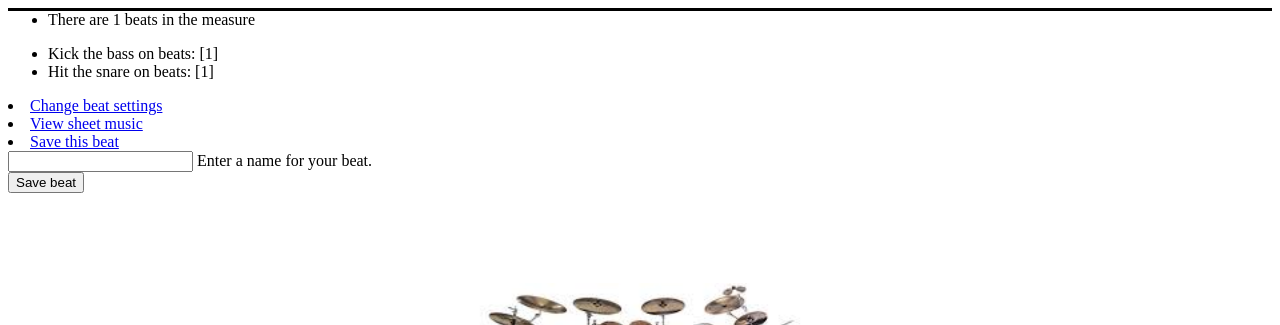
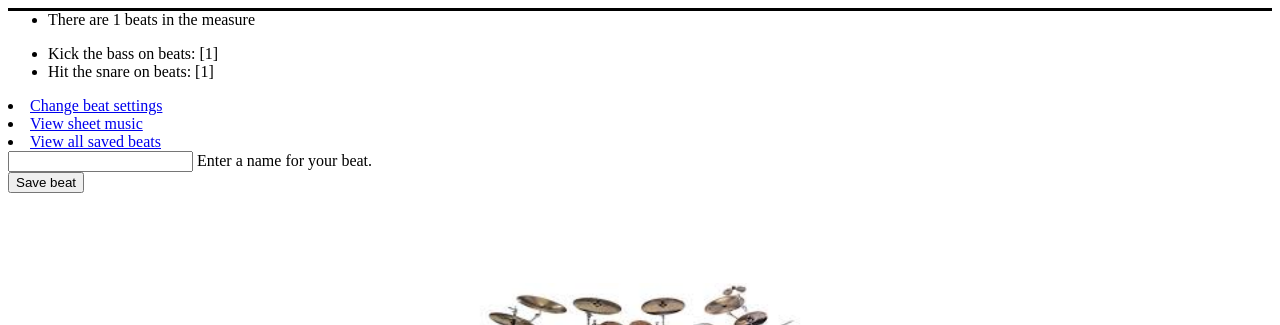
Before and after one commit to gideongrossman/Random_Beats_by_Gideon_Grossman, a Django app: page /polls/beats/1/ in a window 1280 px wide. Shown: the top 325 px of the page. Run offline with Django 3.2, Linux system fonts and the light colour scheme; data comes from the database, SQL or seed files in the repository; both versions use the stored data as it was after the commit.

Commit message:
Enable deleting a beat or all beats

```diff
--- a/polls/beat_generator.py
+++ b/polls/beat_generator.py
@@ -8,7 +8,7 @@ def GenerateBeat(number_of_beats_in_measure):
     number_of_bass_kicks = randint(1,int(number_of_beats_in_measure))
     beats_to_hit_the_snare = json.dumps(ChooseBeatsToHitDrum(number_of_snare_hits, int(number_of_beats_in_measure)))
     beats_to_kick_the_bass = json.dumps(ChooseBeatsToHitDrum(number_of_bass_kicks, int(number_of_beats_in_measure)))
-    new_beat = Beat(snare_hits = beats_to_hit_the_snare, bass_kicks = beats_to_kick_the_bass)
+    new_beat = Beat(beat_name = "not named", snare_hits = beats_to_hit_the_snare, bass_kicks = beats_to_kick_the_bass)
     new_beat.save()
     #sheet_music_generator.GenerateSheetMusicImage()
     return new_beat
--- a/polls/templates/polls/beat_detail.html
+++ b/polls/templates/polls/beat_detail.html
@@ -6,3 +6,5 @@ This page will display the beat corresponding to the request id.
 <h1>{{beat.beat_name}}</h1>
 <h2>Kick the bass drum on beats {{beat.bass_kicks}}</h2>
 <h2>Hit the snare drum on beats {{beat.snare_hits}}</h2>
+
+<h3><a href="{%url 'polls:delete_beat' beat.id%}">Delete the beat</a><h3>
--- a/polls/templates/polls/beat_index.html
+++ b/polls/templates/polls/beat_index.html
@@ -9,3 +9,4 @@
 {%endif%}
 
 <li><a href="{% url 'polls:beat_settings' %}">Create another beat</a></li>
+<li><a href="{% url 'polls:delete_all_beats' %}">Delete all beats</a></li>
--- a/polls/templates/polls/beats.html
+++ b/polls/templates/polls/beats.html
@@ -15,8 +15,7 @@
 
 <li> <a href="{% url 'polls:beat_settings' %}">Change beat settings</a></li>
 <li><a href="{% url 'polls:sheet_music'%}">View sheet music</a></li>
-<li><a href="{%url 'polls:beat_saved'%}">Save this beat</a></li>
-
+<li><a href="{% url 'polls:beat_index' %}">View all saved beats</a></li>
 
 
 <form action="{%url 'polls:beat_saved' %}" method="post">
--- a/polls/urls.py
+++ b/polls/urls.py
@@ -18,4 +18,6 @@ urlpatterns = [
 	url(r'^beats/beat_saved/$', views.beat_saved, name = 'beat_saved'),
 	url(r'^beats/beat_index/$', views.beat_index, name = 'beat_index'),
 	url(r'^beats/beat_detail/(?P<beat_id>[0-9]+)/$', views.beat_detail, name = 'beat_detail'),
+	url(r'^beats/delete_beat/(?P<beat_id>[0-9]+)/$', views.delete_beat, name = 'delete_beat'),
+	url(r'^beats/delete_all_beats/$', views.delete_all_beats, name = 'delete_all_beats'),
 ]
--- a/polls/views.py
+++ b/polls/views.py
@@ -67,7 +67,7 @@ def beat_detail(request, beat_id):
     return render(request, 'polls/beat_detail.html', {'beat':beat})
 
 def beat_saved(request):
-    beat_name = request.POST['beat_name']
+    beat_name = request.POST["beat_name"]
     beat = Beat.objects.latest()
 
     if beat_name == "":
@@ -84,3 +84,12 @@ def beat_index(request):
     beat_list = Beat.objects.all()
     context = {'beat_list':beat_list}
     return render(request, 'polls/beat_index.html', context)
+
+def delete_beat(request, beat_id):
+    beat = Beat.objects.filter(pk=beat_id)
+    beat.delete()
+    return HttpResponseRedirect(reverse('polls:beat_index'))
+
+def delete_all_beats(request):
+    Beat.objects.all().delete()
+    return HttpResponseRedirect(reverse('polls:beat_index'))
```
Also changed, not shown: db.sqlite3.
